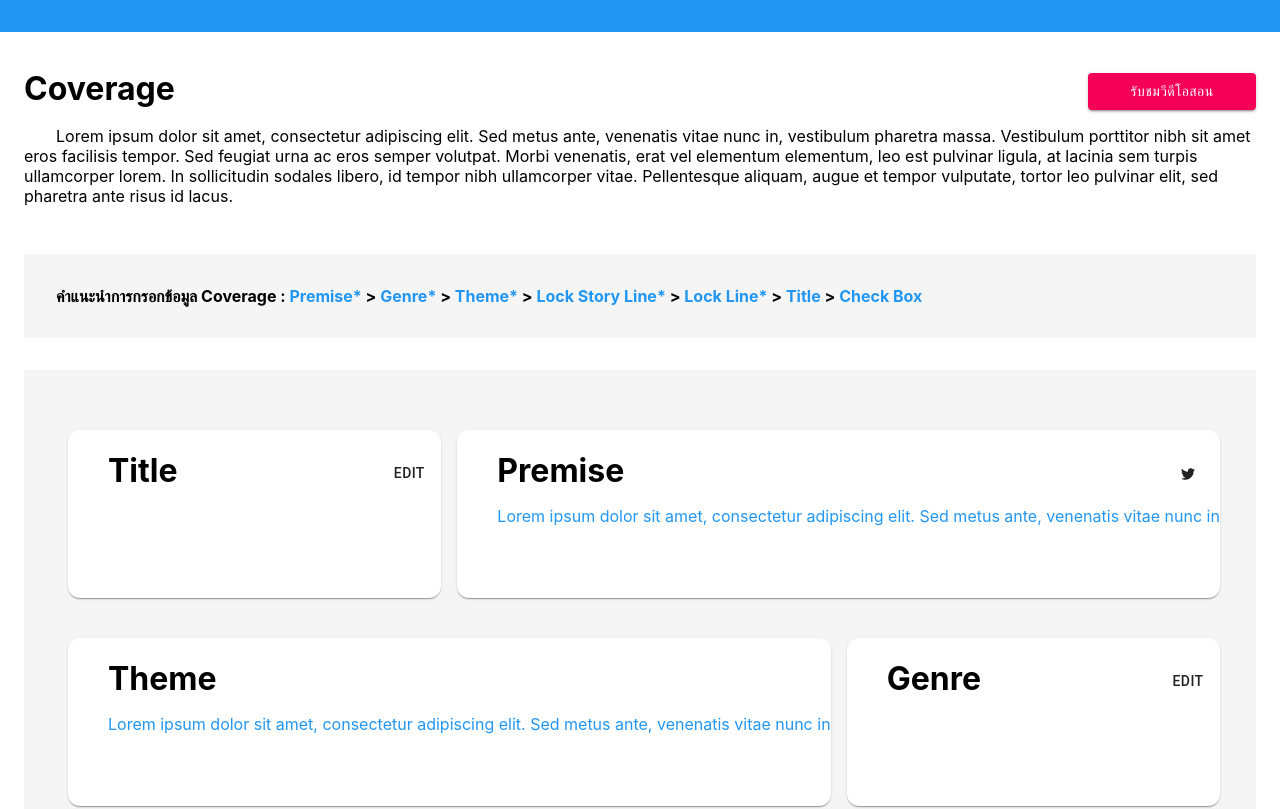
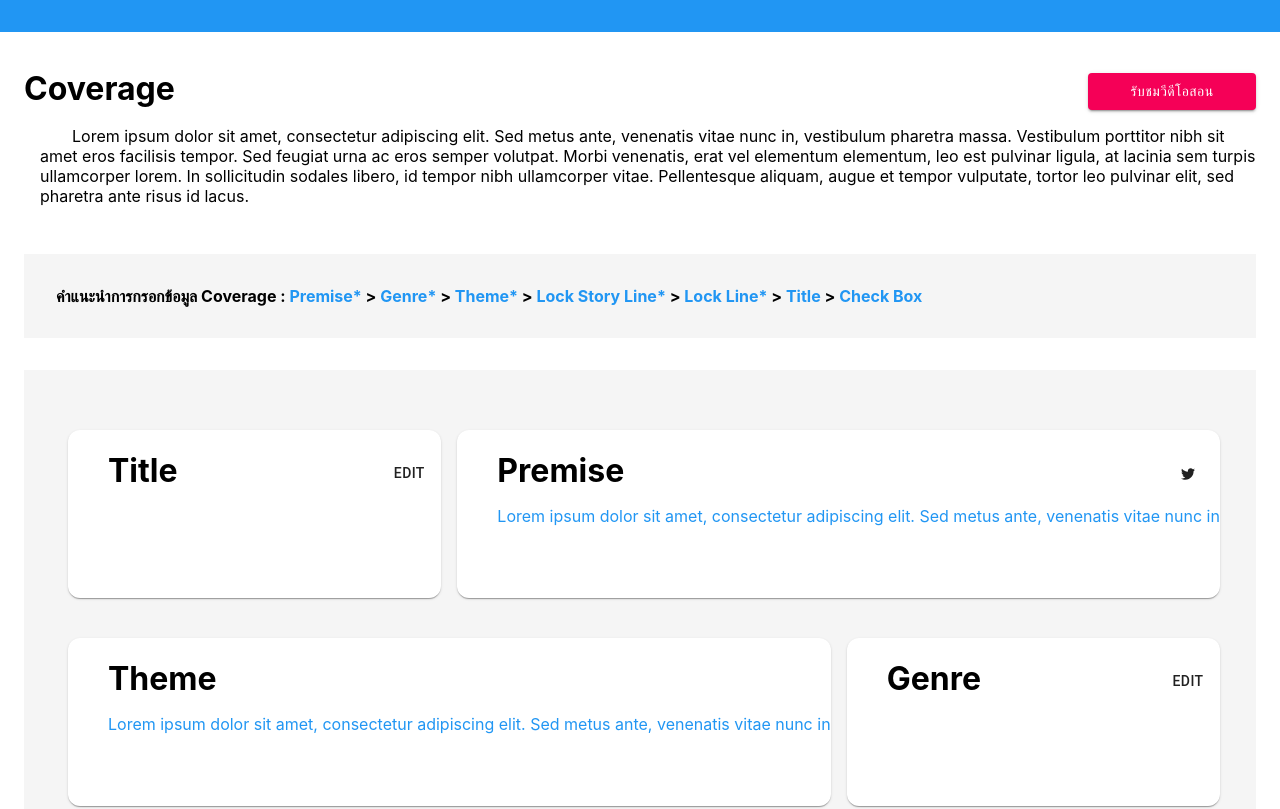
Before and after one commit to herorshi/story-bow-UI, a React (Create React App) app: page /CoveragePage in a window 1280 px wide. Shown: the top 809 px of the page. Built offline with nearby package versions, Linux system fonts and the light colour scheme.

Commit message:
fix padding

```diff
--- a/src/App.css
+++ b/src/App.css
@@ -20,6 +20,9 @@
 .subtxt {
   text-indent: 2em;
 }
+.padL1 {
+  padding-left: 1em;
+}
 .pageHeader {
   display: flex;
   justify-content: space-between;
--- a/src/component/PlainPaperCard.js
+++ b/src/component/PlainPaperCard.js
@@ -5,10 +5,9 @@ import { FaTwitter } from "react-icons/fa";
 export default function PlainPaperCard(props) {
   const useStyles = makeStyles((theme) => ({
     paper: {
-      padding: theme.spacing(1),
+      padding: "1em",
       paddingRight: "0",
       marginRight: "1em",
-      paddingTop: "1em",
       height: `${props.height ? props.height : "10em"}`,
       width: `${props.width ? props.width : "auto"}`,
       borderRadius: "0.75em",
--- a/src/component/page/PageHeader.js
+++ b/src/component/page/PageHeader.js
@@ -55,7 +55,7 @@ export default function PageHeader(props) {
           )}
         </h1>
       </div>
-      <p className="subtxt">{props.data.detail}</p>
+      <p className="subtxt padL1">{props.data.detail}</p>
       {props.children}
     </Container>
   );
```
